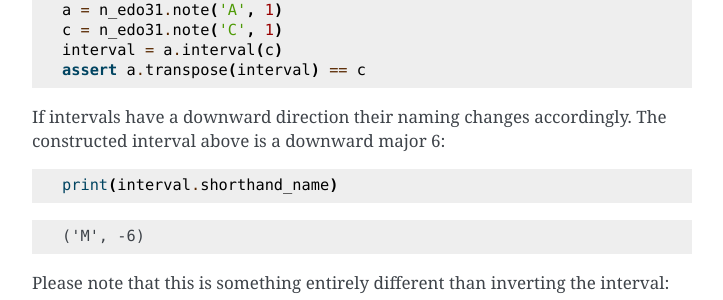
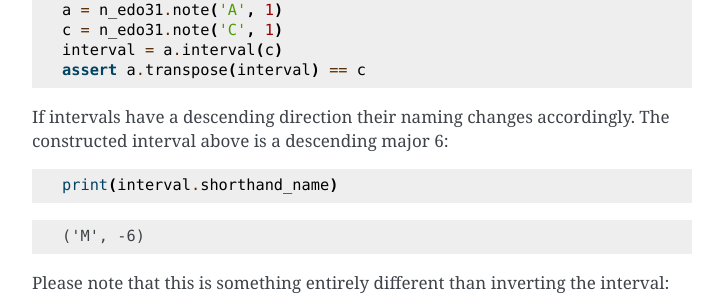
Before and after one commit to retooth2/xenharmlib, a Sphinx documentation site: the page built from doc/quickstart.rst, in a window 1280 px wide and 900 px high, scrolled down 21917 px. Shown: the part 155-455 px from the top of the window, without its empty margins (388-1111 px from the left). Built offline with Sphinx 7.4.7, drawn with Linux system fonts in a browser that asks for light colours.

Commit message:
doc(quickstart): another case of downwards -> desc interval

```diff
--- a/doc/quickstart.rst
+++ b/doc/quickstart.rst
@@ -1283,8 +1283,8 @@ This is necessary so the transpose method of the Note object is well defined:
     interval = a.interval(c)
     assert a.transpose(interval) == c
 
-If intervals have a downward direction their naming changes accordingly.
-The constructed interval above is a downward major 6:
+If intervals have a descending direction their naming changes accordingly.
+The constructed interval above is a descending major 6:
 
 .. testcode::
 
```
